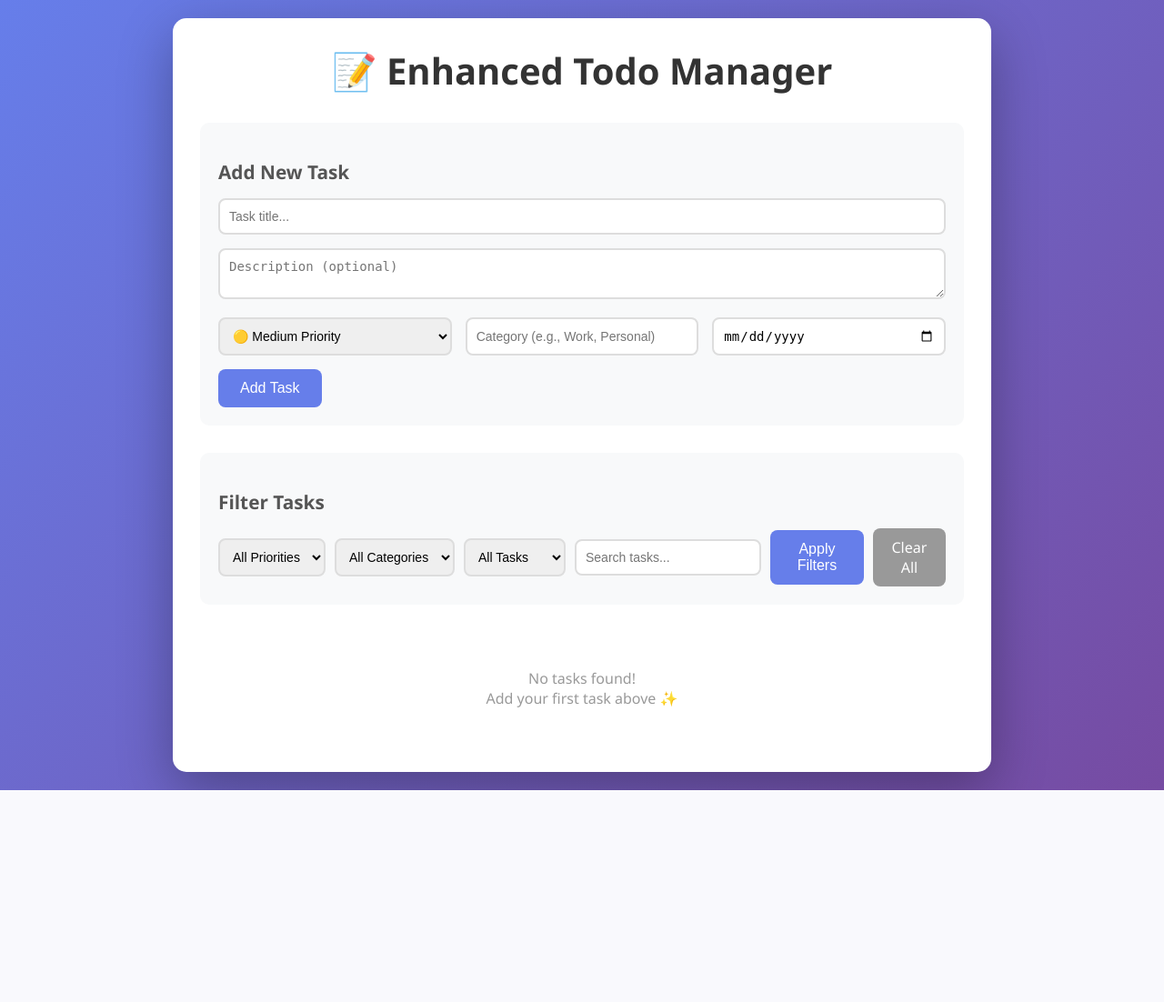
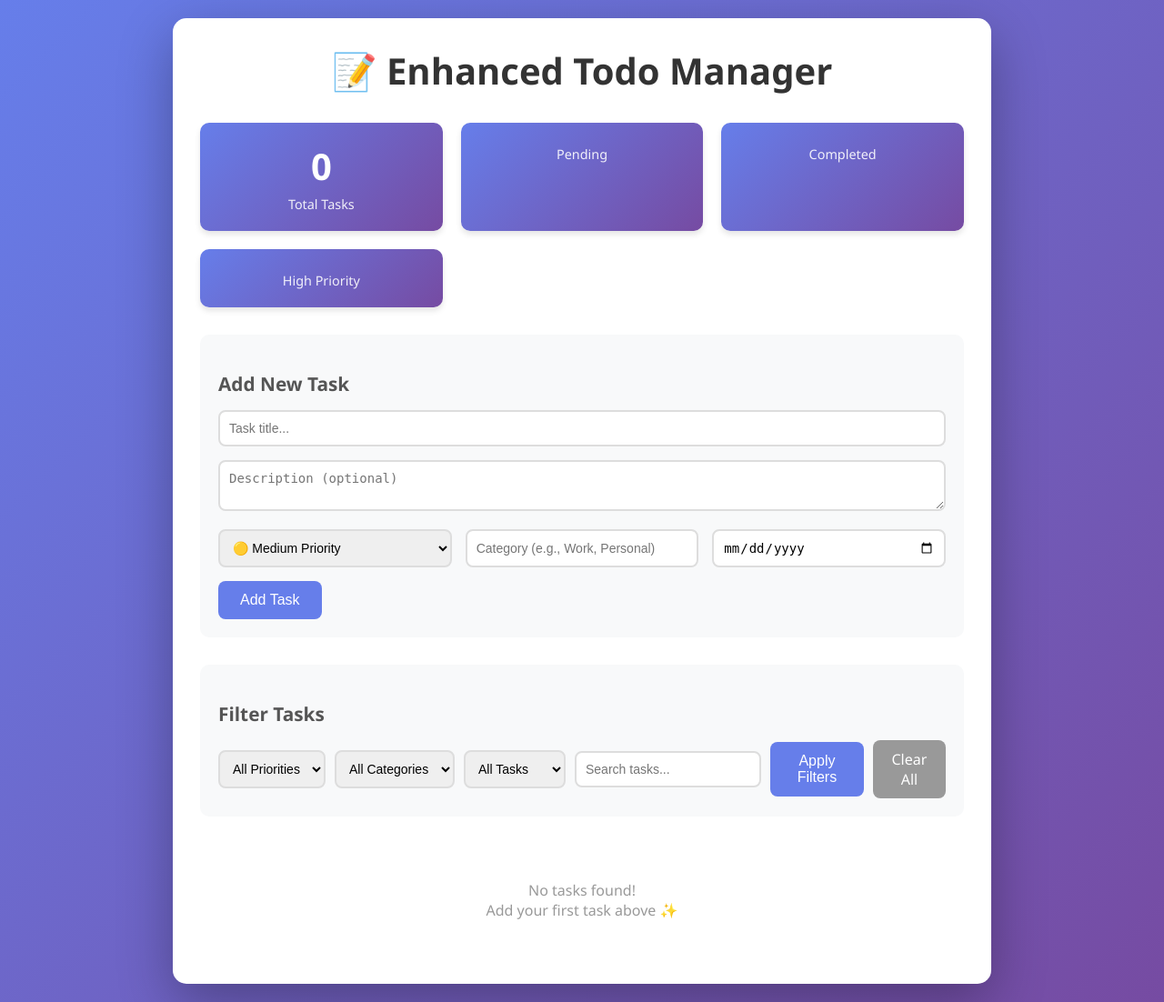
Before and after one commit to pallavi-dhadage/enhanced-todo-app, a Flask app: page / in a window 1280 px wide. Shown: the whole page at 91% size. Before the commit the page ends 869 px from the top, so only its background shows below. Run offline with Flask 3, Linux system fonts and the light colour scheme; data that the repository does not hold is empty.

Commit message:
Fix: Switch to SQLite with enhanced features
- Updated app.py to use SQLite database
- Fixed database connection issues
- Added statistics API endpoint (/api/stats)
- All enhanced features working with SQLite
- Updated CSS for statistics cards
- Updated HTML template for stats display
- Working version with priorities, categories, due dates, search, and filters

```diff
--- a/docker-compose.yml
+++ b/docker-compose.yml
@@ -1,5 +1,3 @@
-version: '3.8'
-
 services:
   web:
     build: ./flask-app
@@ -10,7 +8,6 @@ services:
       - todo-data:/app/data
     environment:
       - FLASK_ENV=development
-      - FLASK_APP=app.py
     restart: unless-stopped
 
 volumes:
--- a/flask-app/app.py
+++ b/flask-app/app.py
@@ -30,6 +30,12 @@ def init_db():
             )
         ''')
         conn.commit()
+
+@app.context_processor
+def utility_processor():
+    def now():
+        return datetime.now().strftime('%Y-%m-%d')
+    return dict(now=now)
 
 @app.route('/')
 def index():
@@ -140,7 +146,7 @@ def edit_todo(todo_id):
 def api_get_todos():
     """Get all todos as JSON"""
     with get_db() as conn:
-        todos = conn.execute('SELECT * FROM todos').fetchall()
+        todos = conn.execute('SELECT * FROM todos ORDER BY created_at DESC').fetchall()
     return jsonify([dict(todo) for todo in todos])
 
 @app.route('/api/todos', methods=['POST'])
@@ -150,16 +156,40 @@ def api_add_todo():
     title = data.get('title')
     if title:
         with get_db() as conn:
-            conn.execute('''
+            cur = conn.execute('''
                 INSERT INTO todos (title, description, priority, category, due_date)
                 VALUES (?, ?, ?, ?, ?)
+                RETURNING id
             ''', (title, data.get('description', ''),
                   data.get('priority', 'medium'),
                   data.get('category', 'General'),
                   data.get('due_date', None)))
+            todo_id = cur.lastrowid
             conn.commit()
-        return jsonify({'success': True}), 201
+        return jsonify({'success': True, 'id': todo_id}), 201
     return jsonify({'error': 'Title required'}), 400
+
+@app.route('/api/stats', methods=['GET'])
+def api_get_stats():
+    """Get todo statistics"""
+    with get_db() as conn:
+        stats = conn.execute('''
+            SELECT
+                COUNT(*) as total,
+                SUM(CASE WHEN completed = 0 THEN 1 ELSE 0 END) as pending,
+                SUM(CASE WHEN completed = 1 THEN 1 ELSE 0 END) as completed,
+                SUM(CASE WHEN priority = 'high' AND completed = 0 THEN 1 ELSE 0 END) as high_priority_pending,
+                COUNT(DISTINCT category) as categories
+            FROM todos
+        ''').fetchone()
+
+    return jsonify({
+        'total': stats['total'],
+        'pending': stats['pending'],
+        'completed': stats['completed'],
+        'high_priority_pending': stats['high_priority_pending'],
+        'categories': stats['categories']
+    })
 
 if __name__ == '__main__':
     init_db()
--- a/flask-app/static/style.css
+++ b/flask-app/static/style.css
@@ -282,3 +282,31 @@ button:hover {
         gap: 10px;
     }
 }
+
+/* Statistics Cards */
+.stats {
+    display: grid;
+    grid-template-columns: repeat(auto-fit, minmax(200px, 1fr));
+    gap: 20px;
+    margin-bottom: 30px;
+}
+
+.stat-card {
+    background: linear-gradient(135deg, #667eea 0%, #764ba2 100%);
+    color: white;
+    padding: 20px;
+    border-radius: 10px;
+    text-align: center;
+    box-shadow: 0 4px 6px rgba(0,0,0,0.1);
+}
+
+.stat-number {
+    font-size: 2.5em;
+    font-weight: bold;
+    margin-bottom: 5px;
+}
+
+.stat-label {
+    font-size: 0.9em;
+    opacity: 0.9;
+}
--- a/flask-app/templates/index.html
+++ b/flask-app/templates/index.html
@@ -9,6 +9,24 @@
 <body>
     <div class="container">
         <h1>📝 Enhanced Todo Manager</h1>
+    <div class="stats" id="stats">
+        <div class="stat-card">
+            <div class="stat-number" id="total">0</div>
+            <div class="stat-label">Total Tasks</div>
+        </div>
+        <div class="stat-card">
+            <div class="stat-number" id="pending">0</div>
+            <div class="stat-label">Pending</div>
+        </div>
+        <div class="stat-card">
+            <div class="stat-number" id="completed">0</div>
+            <div class="stat-label">Completed</div>
+        </div>
+        <div class="stat-card">
+            <div class="stat-number" id="high-priority">0</div>
+            <div class="stat-label">High Priority</div>
+        </div>
+    </div>
 
         <!-- Add Todo Form -->
         <div class="form-container">
@@ -120,5 +138,21 @@
             messages.forEach(msg => msg.style.display = 'none');
         }, 3000);
     </script>
+    <script>
+        async function updateStats() {
+            try {
+                const response = await fetch("/api/stats");
+                const stats = await response.json();
+                document.getElementById("total").textContent = stats.total;
+                document.getElementById("pending").textContent = stats.pending;
+                document.getElementById("completed").textContent = stats.completed;
+                document.getElementById("high-priority").textContent = stats.high_priority_pending;
+            } catch (error) {
+                console.error("Error fetching stats:", error);
+            }
+        }
+        updateStats();
+        setInterval(updateStats, 30000);
+    </script>
 </body>
 </html>
```
